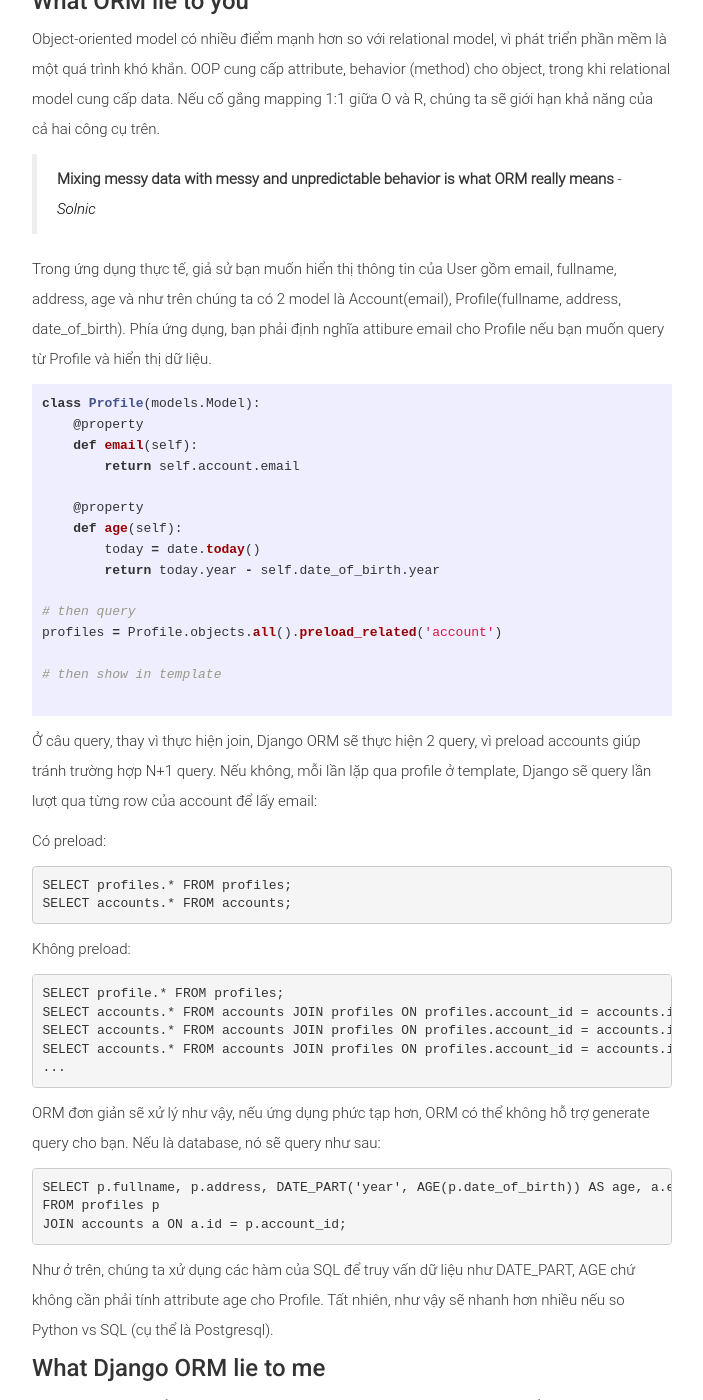
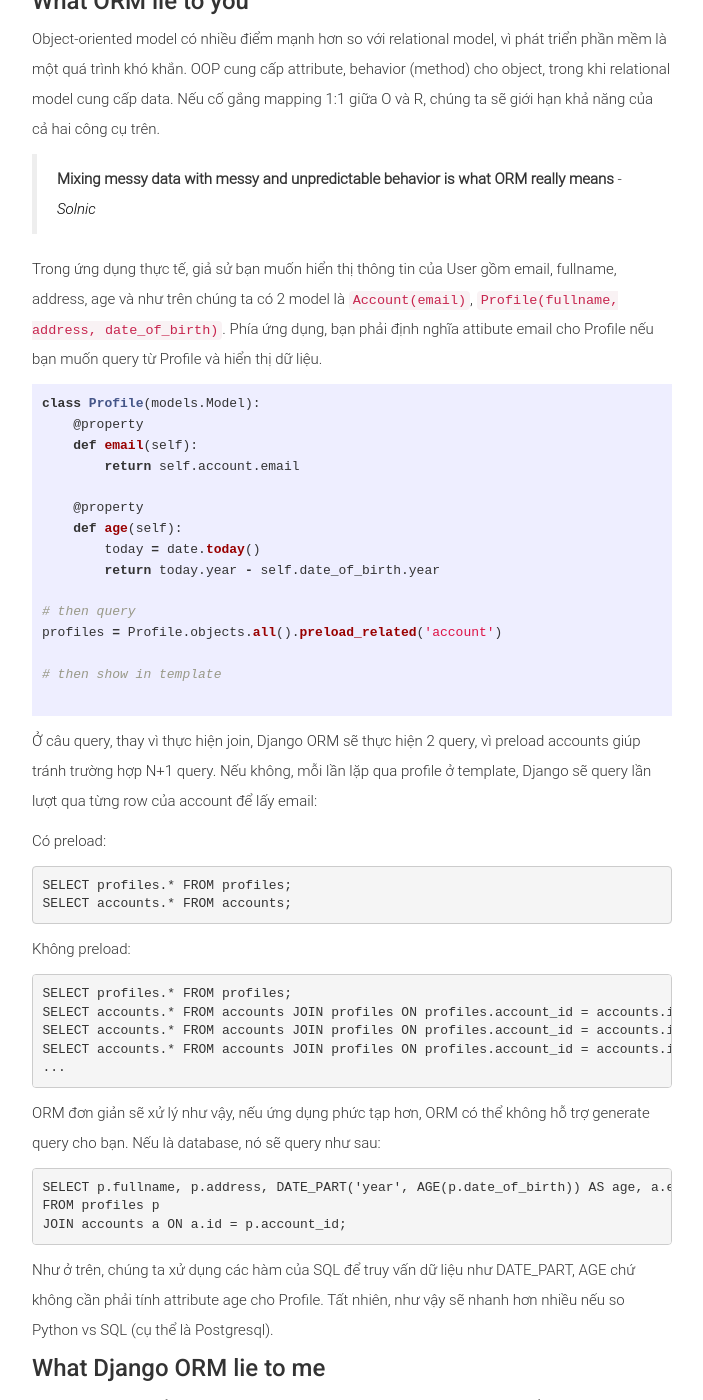
Before and after one commit to mozartilize/mozartilize.github.io, a Jekyll site: the page built from _posts/2018-01-15-what-orm-lie-to-you.md, in a window 1280 px wide and 1400 px high, scrolled down 1189 px. Shown: the whole window, without its empty margins (288-991 px from the left). Built offline with Jekyll 4.4.1, drawn with Linux system fonts in a browser that asks for light colours; nearby versions of some CDN libraries; some web fonts are replaced; comment, search, counter and statistics services are not loaded.

Commit message:
fix typo

````diff
--- a/_posts/2018-01-15-what-orm-lie-to-you.md
+++ b/_posts/2018-01-15-what-orm-lie-to-you.md
@@ -23,8 +23,8 @@ Nếu cố gắng mapping 1:1 giữa O và R, chúng ta sẽ giới hạn khả
 
 >**Mixing messy data with messy and unpredictable behavior is what ORM really means** - [*Solnic*](http://solnic.eu/2015/09/18/ditch-your-orm.html)
 
-Trong ứng dụng thực tế, giả sử bạn muốn hiển thị thông tin của User gồm email, fullname, address, age và như trên chúng ta có 2 model là Account(email), Profile(fullname, address, date_of_birth).
-Phía ứng dụng, bạn phải định nghĩa attibure email cho Profile nếu bạn muốn query từ Profile và hiển thị dữ liệu.
+Trong ứng dụng thực tế, giả sử bạn muốn hiển thị thông tin của User gồm email, fullname, address, age và như trên chúng ta có 2 model là `Account(email)`, `Profile(fullname, address, date_of_birth)`.
+Phía ứng dụng, bạn phải định nghĩa attibute email cho Profile nếu bạn muốn query từ Profile và hiển thị dữ liệu.
 
 ```python
 class Profile(models.Model):
@@ -59,7 +59,7 @@ SELECT accounts.* FROM accounts;
 
 Không preload:
 ```SQL
-SELECT profile.* FROM profiles;
+SELECT profiles.* FROM profiles;
 SELECT accounts.* FROM accounts JOIN profiles ON profiles.account_id = accounts.id where profiles.id = 1;
 SELECT accounts.* FROM accounts JOIN profiles ON profiles.account_id = accounts.id where profiles.id = 2;
 SELECT accounts.* FROM accounts JOIN profiles ON profiles.account_id = accounts.id where profiles.id = 3;
````
